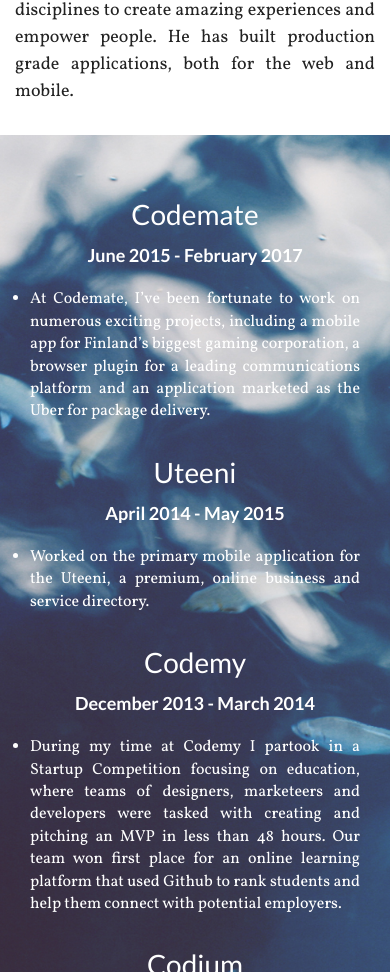
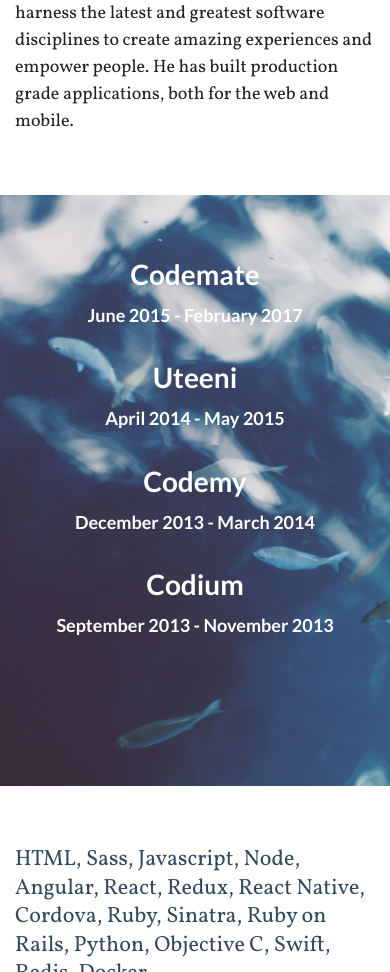
Before and after one commit to skogman/skogman.github.io, a plain HTML site: page index.html in a window 390 px wide. Shown: the part 1028-2000 px from the top of the page. Drawn offline with Linux system fonts and the light colour scheme.

Commit message:
Edit font weights and add responsive styles

```diff
--- a/index.html
+++ b/index.html
@@ -45,37 +45,37 @@
             </div>
         </div>
     </div>
-    <!--===============Codemate-area========== -->
-    <div class="Codemate-area">
+    <!--===============employment-area========== -->
+    <div class="Employment-area">
         <div class="container">
             <div class="row">
                 <div class="col-xs-12">
-                    <div class="Codemate-text">
-                        <div class="Codemate-june">
+                    <div class="Employment-text">
+                        <div class="Employment-june">
                             <h1>Codemate</h1>
                             <h3>June 2015 - February 2017</h3>
-                            <ul>
+                            <ul class="hidden-xs">
                                 <li>At Codemate, I’ve been fortunate to work on numerous exciting projects, including a mobile app for Finland’s biggest gaming corporation, a browser plugin for a leading communications platform and an application marketed as the Uber for package delivery.</li>
                             </ul>
                         </div>
                         <div class="Uteeni">
                             <h1>Uteeni</h1>
                             <h3>April 2014 - May 2015</h3>
-                            <ul>
+                            <ul class="hidden-xs">
                                 <li>Worked on the primary mobile application for the Uteeni, a premium, online business and service directory.</li>
                             </ul>
                         </div>
                         <div class="Codemy">
                             <h1>Codemy</h1>
                             <h3>December 2013 - March 2014</h3>
-                            <ul>
+                            <ul class="hidden-xs">
                                 <li>During my time at Codemy I partook in a Startup Competition focusing on education, where teams of designers, marketeers and developers were tasked with creating and pitching an MVP in less than 48 hours. Our team won first place for an online learning platform that used Github to rank students and help them connect with potential employers.</li>
                             </ul>
                         </div>
                         <div class="Codium">
                             <h1>Codium</h1>
                             <h3>September 2013 - November 2013</h3>
-                            <ul>
+                            <ul class="hidden-xs">
                                 <li>Internship focused on design, iOS and Ruby on Rails development.</li>
                             </ul>
                         </div>
--- a/style.css
+++ b/style.css
@@ -139,7 +139,6 @@ pre {
     line-height: 1.2;
     font-family: 'Lato', sans-serif;
     font-weight: 700;
-    border-bottom: 1px solid #fff;
 }
 
 .Skogman-text p {
@@ -149,7 +148,7 @@ pre {
     line-height: 1.3;
     text-align: center;
     font-family: 'Vollkorn', serif;
-    margin-top: 20px;
+    margin-top: 10px;
 }
 
 
@@ -159,7 +158,7 @@ pre {
 }
 
 .strive-text {
-    max-width: 740px;
+    max-width: 700px;
     margin: 0 auto;
 }
 
@@ -182,8 +181,8 @@ pre {
 }
 
 
-/*=============Codemate-area==========*/
-.Codemate-area {
+/*=============employment-area==========*/
+.Employment-area {
     background: url("assets/img/1.jpg") no-repeat center center / cover;
     min-height: 70vh;
     padding: 120px 0;
@@ -199,15 +198,15 @@ pre {
     background-color: rgba(17, 17, 17, .3);
 }
 
-.Codemate-text {
+.Employment-text {
     max-width: 530px;
     margin: 0 auto;
     position: relative;;
     z-index: 12;
 }
 
-.Codemate-text h1 {
-    font-weight: 400;
+.Employment-text h1 {
+    font-weight: 600;
     font-family: 'Lato', sans-serif;
     font-size: 40px;
     color: #fff;
@@ -217,7 +216,7 @@ pre {
 
 }
 
-.Codemate-text h3 {
+.Employment-text h3 {
     font-weight: 600;
     font-family: 'Lato', sans-serif;
     font-size: 18px;
@@ -227,12 +226,12 @@ pre {
     margin-top: 20px;
 }
 
-.Codemate-text ul {
+.Employment-text ul {
     margin: 0;
     padding: 0;
 }
 
-.Codemate-text ul li {
+.Employment-text ul li {
     font-weight: 400;
     font-family: 'Vollkorn', serif;
     font-size: 18px;
@@ -286,7 +285,7 @@ pre {
 
 .contact-text h1 {
     font-family: 'Lato', sans-serif;
-    font-weight: 400;
+    font-weight: 600;
     font-size: 80px;
     color: #fff;
     text-align: center;
@@ -352,12 +351,11 @@ pre {
     .strive-text h1,
     .language-text h1 {
         font-size: 30px;
-        text-align: justify!important;
     }
-    .Codemate-area {
+    .Employment-area {
         padding: 80px 40px;
     }
-    .Codemate-text h1 {
+    .Employment-text h1 {
         font-size: 35px;
     }
     .language-area {
@@ -380,9 +378,9 @@ pre {
 
 @media only screen and (max-width:650px) {
     .strive-area,
-    .Codemate-area,
+    .Employment-area,
     .language-area {
-        padding: 40px 20px;
+        padding: 80px 20px;
     }
     .contact-text h1 {
         font-size: 50px;
@@ -402,19 +400,19 @@ pre {
         font-size: 20px;
     }
     .strive-area,
-    .Codemate-area,
+    .Employment-area,
     .language-area {
-        padding: 40px 15px;
+        padding: 80px 15px;
     }
     .strive-text h1,
     .language-text h1 {
         font-size: 26px;
     }
-    .Codemate-text h1 {
+    .Employment-text h1 {
         font-size: 30px;
         margin-top: 30px;
     }
-    .Codemate-text h3 {
+    .Employment-text h3 {
         margin-top: 15px;
     }
     .contact-text h1 {
@@ -436,8 +434,9 @@ pre {
         font-size: 18px;
     }
     .strive-area,
+    .Employment-area,
     .language-area {
-        padding: 30px 0px;
+        padding: 60px 0px;
     }
     .strive-text h1,
     .language-text h1 {
@@ -446,17 +445,15 @@ pre {
     }
     .strive-text p {
         font-size: 18px;
-        text-align: justify;
     }
-    .Codemate-area {
+    .Employment-area {
         padding: 30px 15px;
     }
-    .Codemate-text ul li {
+    .Employment-text ul li {
         font-size: 16px;
         margin-top: 20px;
-        text-align: justify;
     }
-    .Codemate-text h1 {
+    .Employment-text h1 {
         font-size: 28px;
         margin-top: 35px;
     }
```
